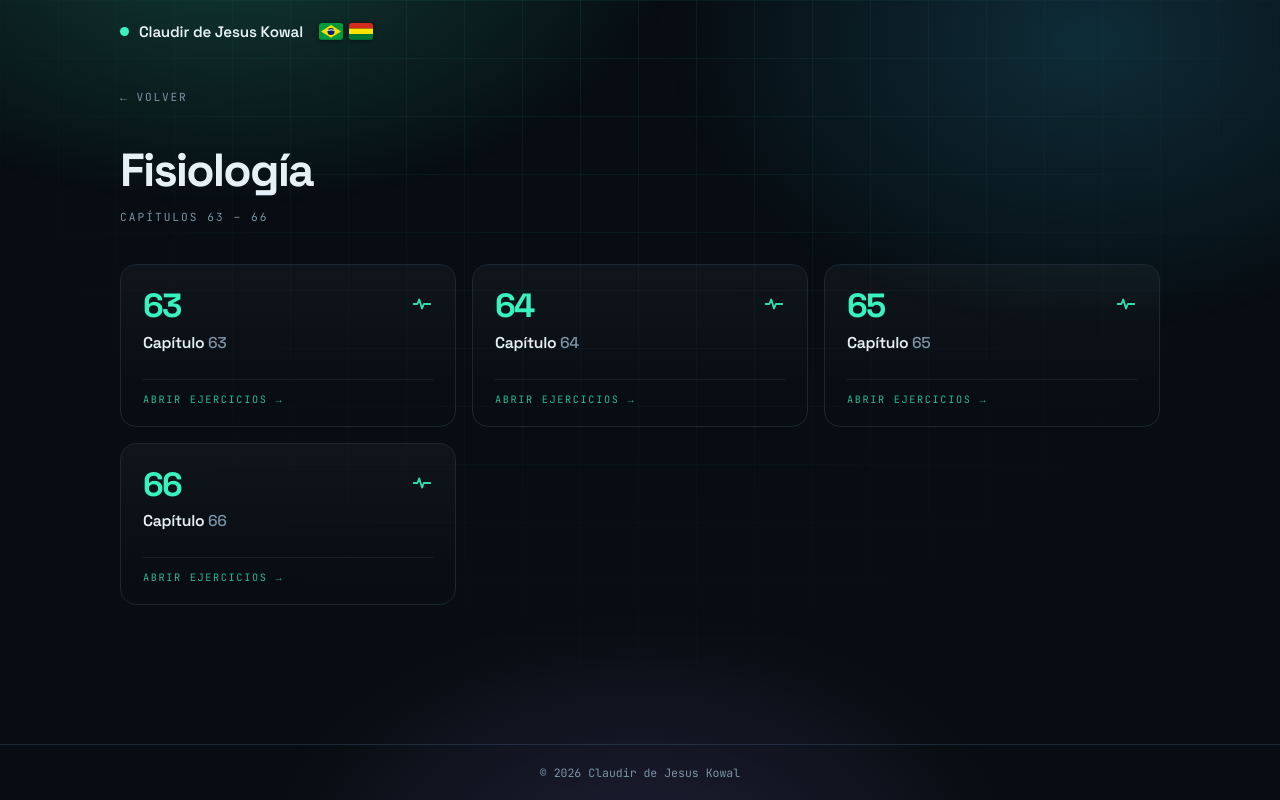
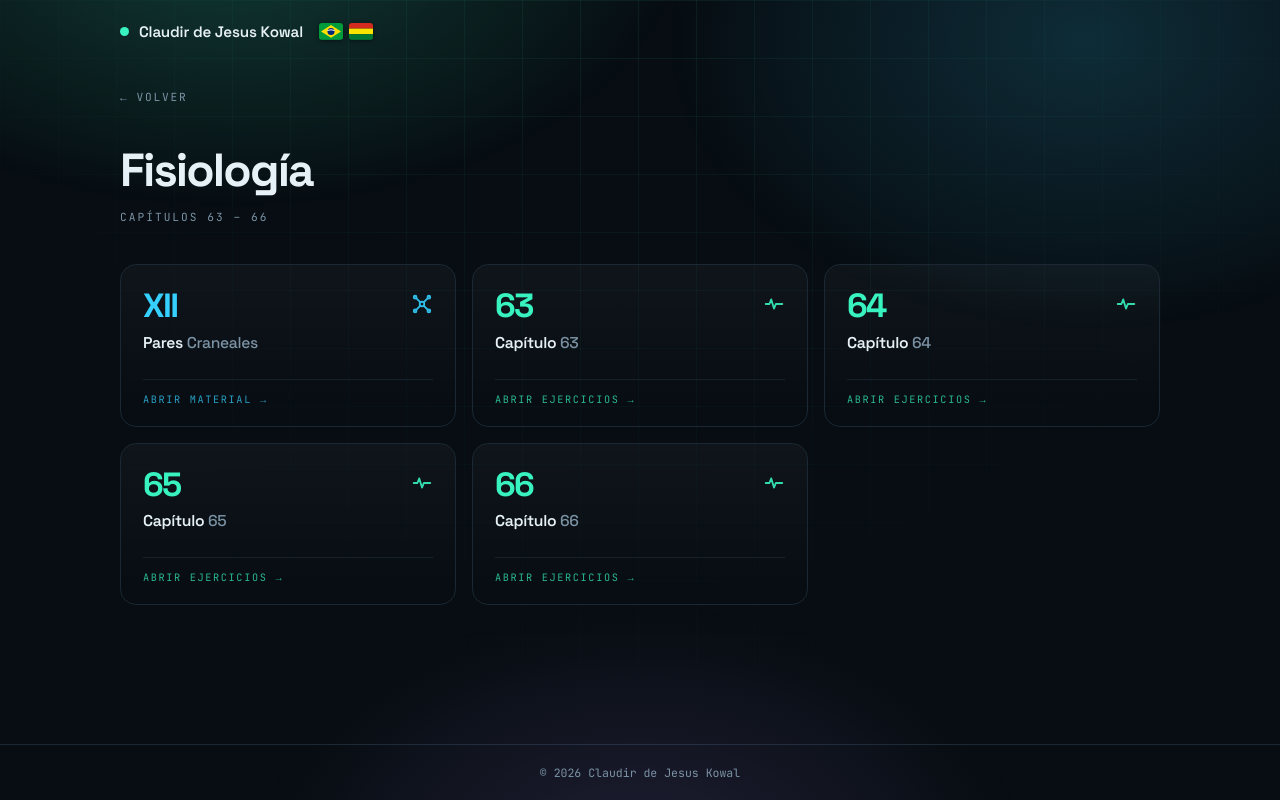
Before and after one commit to claudirkowal/Ejercicios_Medicina, a plain HTML site: page fisiologia.html in a window 1280 px wide. Drawn offline with Linux system fonts and the light colour scheme.

Commit message:
Update fisiologia.html

```diff
--- a/fisiologia.html
+++ b/fisiologia.html
@@ -176,7 +176,26 @@
   <h1 class="page-title">Fisiología</h1>
   <p class="page-sub">Capítulos 63 – 66</p>
 
-  <nav class="grid" aria-label="Capítulos">
+  <nav class="grid" aria-label="Contenido">
+
+    <a class="chapter" href="pares-craneales.html" style="--c:#35d0ff">
+      <div class="chapter-top">
+        <span class="chapter-num">XII</span>
+        <svg viewBox="0 0 24 24" fill="none" stroke="currentColor" stroke-width="2" stroke-linecap="round" stroke-linejoin="round">
+          <circle cx="12" cy="12" r="2.5"/>
+          <circle cx="4.5" cy="4.5" r="1.5"/>
+          <circle cx="19.5" cy="4.5" r="1.5"/>
+          <circle cx="4.5" cy="19.5" r="1.5"/>
+          <circle cx="19.5" cy="19.5" r="1.5"/>
+          <line x1="10.2" y1="10.2" x2="5.7" y2="5.7"/>
+          <line x1="13.8" y1="10.2" x2="18.3" y2="5.7"/>
+          <line x1="10.2" y1="13.8" x2="5.7" y2="18.3"/>
+          <line x1="13.8" y1="13.8" x2="18.3" y2="18.3"/>
+        </svg>
+      </div>
+      <h2 class="chapter-title">Pares <span>Craneales</span></h2>
+      <span class="chapter-foot">Abrir material <span class="arrow">→</span></span>
+    </a>
 
     <a class="chapter" href="capitulo-63.html" style="--c:var(--mint)">
       <div class="chapter-top">
```
